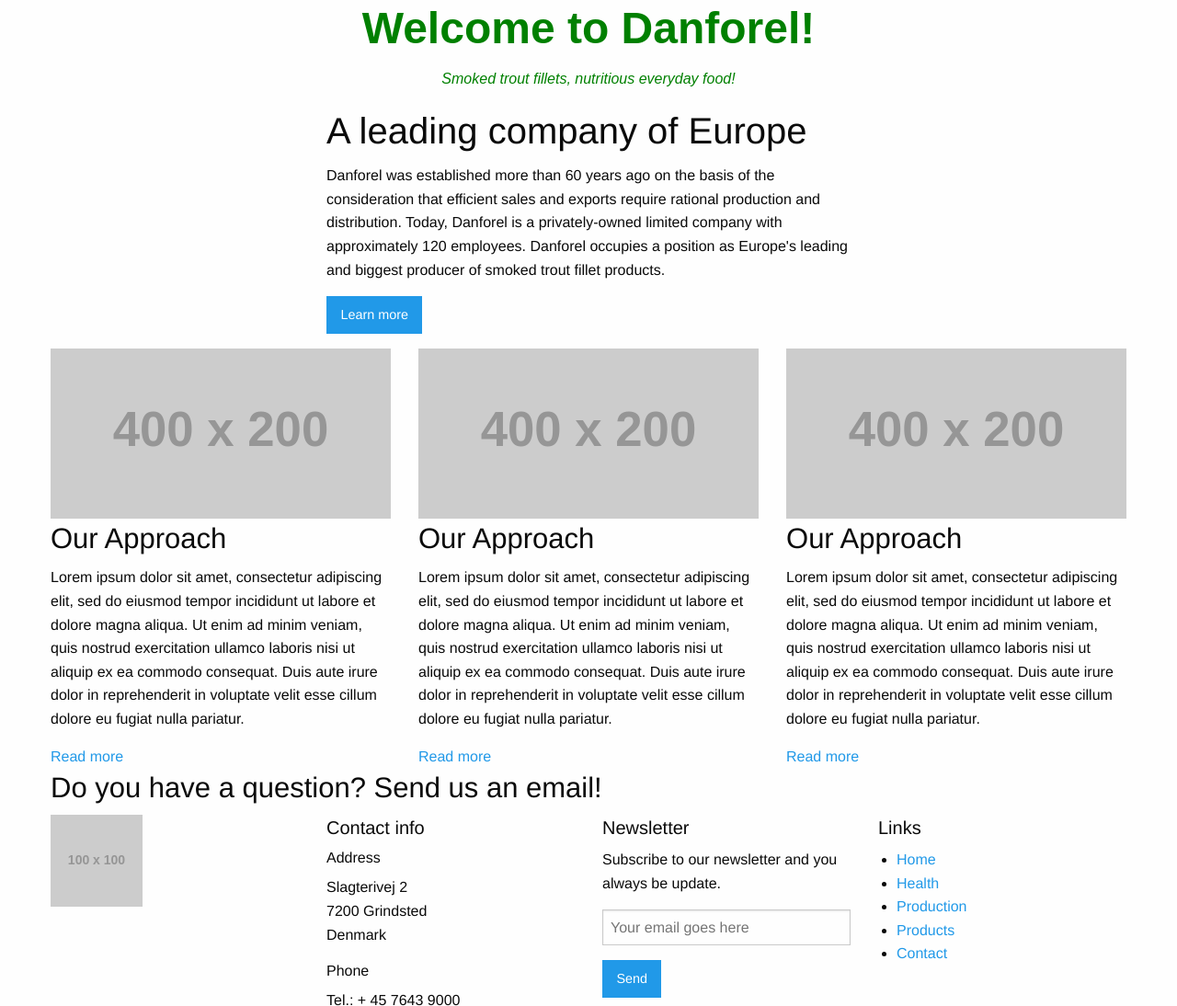
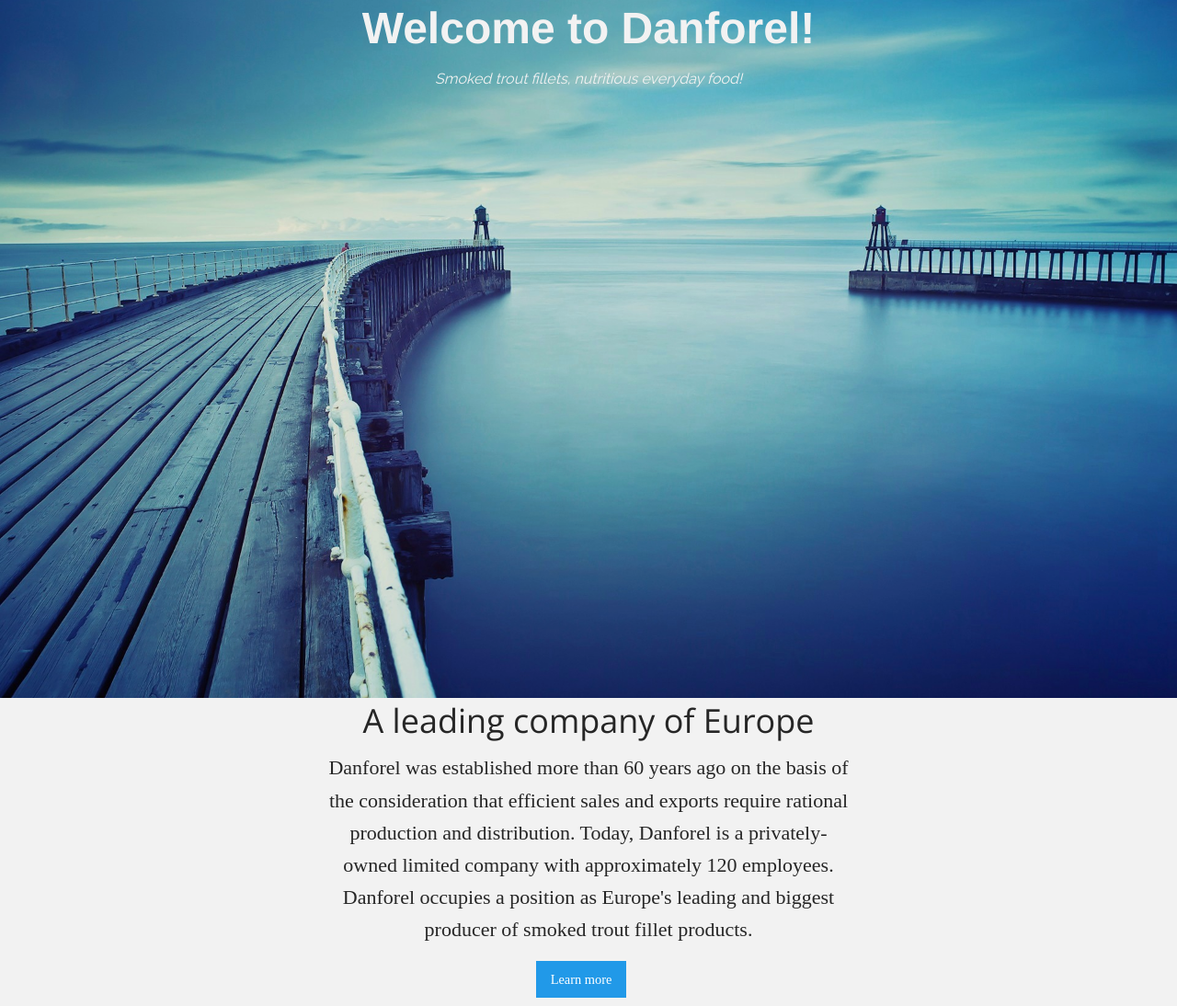
Before and after one commit to kalocsaik/danforel, a plain HTML site: page index.html in a window 1280 px wide. Shown: the part 41-1135 px from the top of the page at 92% size. Drawn offline with nearby package versions, Linux system fonts and the light colour scheme; placeholder pictures from the web are drawn by us; a web font is replaced by a local one.

Commit message:
basic styling

```diff
--- a/css/styles.css
+++ b/css/styles.css
@@ -1,126 +1,97 @@
-/* NAVIGATIONBAR START */
+body{
+    background-color: #f2f2f2;
+    font-size: 16px;
+    color: #262626;
+    font-family: 'Quattrocento', serif;
 
-.row1 {
-    background-color: #ffd727;
-    height: 40px;
-    position: relative;
-    margin:55px auto 0;
 }
 
-
-.row1 ul {
-    margin: 0 auto;
-    width: 800px;
-    padding: 0;
-    list-style: none;
+header{
+    background-image: url("../img/bg.jpg");
+    background-position: center bottom;
+    background-size: cover;
+    height: 100vh;
+    box-shadow: inset 0 0 0 1000px rgba(0,0,0,.1); /* IE9+ only */
 }
 
-.row1 ul li {
-    float: left;
-    width: 97px;
+h2{
+    font-family: 'Open Sans', sans-serif;
+    font-size: 36px;
 }
 
-.row1 ul li:nth-of-type(4) {
-    margin-left: 217px;
+h3{
+
 }
 
-.row1 ul li a {
-    text-transform: uppercase;
-    text-decoration: none;
-    display: block;
-    text-align: center;
-    padding: 12px 0 0 0;
-    height: 40px;
-
-    font-family: 'Raleway', sans-serif;
-    font-weight: 600;
-    text-decoration: none;
-    color:black;
-    padding-left: 111px;
-    padding-right: 111px;
+h5, h6{
+    font-family: 'Open Sans', sans-serif;
+    font-weight: 700;
 }
 
+a {
 
-.row1 ul li a:hover {
-    background: rgb(235,200,35);
-    color:black !important;
-    border-bottom: 1px solid black;
 }
 
-.logo {
-    position: absolute;
-    left: 50%;
-    margin: -48px 0 0 -108px;
-}
-
-
-
-
-@media screen and (max-width: 800px) {
-    .logo {
-        bottom: 100%;
-    }
-
-    .row1 ul li:nth-of-type(4) {
-        margin-left: 0;
-    }
-
-    .row1 ul {
-        width: 600px;
-        position: relative;
-    }
-}
-
-/* NAGIVATION BAR END */
-
-/* MAIN HEADLINE START */
-
-
-
-h1 {
-
-    font-family: 'Raleway', sans-serif;
-    font-weight: 700;
-    text-decoration: none;
-    color:green !important;
+.underline{
+    text-decoration: underline;
 }
 
 #welcome-text {
     font-family: 'Raleway', sans-serif;
     font-style: italic;
-    font-weight: 400;
     text-align: center;
     text-decoration: none;
-    color:green;
+    color: #f2f2f2;
+}
+
+#welcome-text h1 {
+    font-weight: bold;
 }
 
 #welcome-text p {
 
-    color:green;
 }
 
+#about{
+    text-align: center;
+}
 
-blockquote {
-    position: relative;
-    margin-bottom: 15px;
-    border: 0 ;
+#about p{
+    font-size: 22px;
+}
+
+#services a{
+    color: #262626;
+}
+
+.fullwidth{
+    padding: 60px 0 60px 0;
+}
+
+.fullwidth:last-child{
+    padding: 0;
+}
+
+.fullwidth, .fullwidth a{
+    color: #f2f2f2;
+}
+
+#writeus{
+    text-align: center;
+}
+
+#writeus h3{
 
 }
 
-blockquote:after {
-    content: '';
-    position: absolute;
-    width: 50%;
-    left: 25%;
-    bottom: -7.5px;
-    border-bottom: 1px solid black;
+.grey{
+    background-color: #262626;
 }
 
-blockquote:last-child:after {
-    border-bottom: none;
+.blue{
+    background-color: #1d60b4;
 }
 
-
-
-
-/* MAIN HEADLINE END */
+.dark-blue{
+    background-color: #20579a;
+}
--- a/index.html
+++ b/index.html
@@ -5,6 +5,9 @@
         <meta http-equiv="x-ua-compatible" content="ie=edge">
         <meta name="viewport" content="width=device-width, initial-scale=1.0" />
         <title>Danforel</title>
+        <link href='https://fonts.googleapis.com/css?family=Quattrocento:400,700' rel='stylesheet' type='text/css'>
+        <link href='https://fonts.googleapis.com/css?family=Open+Sans:400,700' rel='stylesheet' type='text/css'>
+        <link href='https://fonts.googleapis.com/css?family=Raleway:400,700' rel='stylesheet' type='text/css'>
         <link rel="stylesheet" href="css/foundation.css" />
         <link rel="stylesheet" href="css/app.css" />
         <link rel="stylesheet" href="css/styles.css" />
@@ -27,7 +30,7 @@
             </div>
 
             <div class="row">
-                <div class="small-centered small-12 large-6 columns" id="welcome-text">
+                <div class="small-centered small-12 columns" id="welcome-text">
                     <h1>Welcome to Danforel!</h1>
                     <p>Smoked trout fillets, nutritious everyday food!</p>
                 </div>
@@ -43,26 +46,26 @@
             </div>
         </div>
 
-        <div class="row">
+        <div class="row" id="services">
             <div class="large-4 columns service">
                 <img class="service-img" src="http://placehold.it/400x200">
                 <h3>Our Approach</h3>
                 <p>Lorem ipsum dolor sit amet, consectetur adipiscing elit, sed do eiusmod tempor incididunt ut labore et dolore magna aliqua. Ut enim ad minim veniam, quis nostrud exercitation ullamco laboris nisi ut aliquip ex ea commodo consequat. Duis aute irure dolor in reprehenderit in voluptate velit esse cillum dolore eu fugiat nulla pariatur.</p>
-                <a class="readmore" href="#">Read more</a>
+                <a class="readmore underline" href="#">Read more</a>
             </div>
 
             <div class="large-4 columns service">
                 <img class="service-img" src="http://placehold.it/400x200">
                 <h3>Our Approach</h3>
                 <p>Lorem ipsum dolor sit amet, consectetur adipiscing elit, sed do eiusmod tempor incididunt ut labore et dolore magna aliqua. Ut enim ad minim veniam, quis nostrud exercitation ullamco laboris nisi ut aliquip ex ea commodo consequat. Duis aute irure dolor in reprehenderit in voluptate velit esse cillum dolore eu fugiat nulla pariatur.</p>
-                <a class="readmore" href="#">Read more</a>
+                <a class="readmore underline" href="#">Read more</a>
             </div>
 
             <div class="large-4 columns service">
                 <img class="service-img" src="http://placehold.it/400x200">
                 <h3>Our Approach</h3>
                 <p>Lorem ipsum dolor sit amet, consectetur adipiscing elit, sed do eiusmod tempor incididunt ut labore et dolore magna aliqua. Ut enim ad minim veniam, quis nostrud exercitation ullamco laboris nisi ut aliquip ex ea commodo consequat. Duis aute irure dolor in reprehenderit in voluptate velit esse cillum dolore eu fugiat nulla pariatur.</p>
-                <a class="readmore" href="#">Read more</a>
+                <a class="readmore underline" href="#">Read more</a>
             </div>
         </div>
 
@@ -70,12 +73,12 @@
         <div class="fullwidth grey">
             <div class="row">
                 <div class="large-12 columns" id="writeus">
-                    <h3>Do you have a question? Send us an email!</h3>
+                    <h3>Do you have a question? <span class="underline">Send us</span> an email!</h3>
                 </div>
             </div>
         </div>
 
-  <footer>
+        <footer>
             <div class="fullwidth blue">
                 <div class="row ">
                     <div class="small-6 medium-12 large-3 columns">
@@ -84,9 +87,9 @@
                     <div class="small-6 medium-4 large-3 columns" id="contact-info">
                         <h5>Contact info</h5>
                         <h6>
-                            Address
+                            Location
                         </h6>
-                        <p>Slagterivej 2 <br/> 7200 Grindsted <br/> Denmark</p>
+                        <p>Slagterivej 2 - DK 7200 Grindsted</p>
                         <h6>
                             Phone
                         </h6>
```
Also changed, not shown: img/bg.jpg (added).
